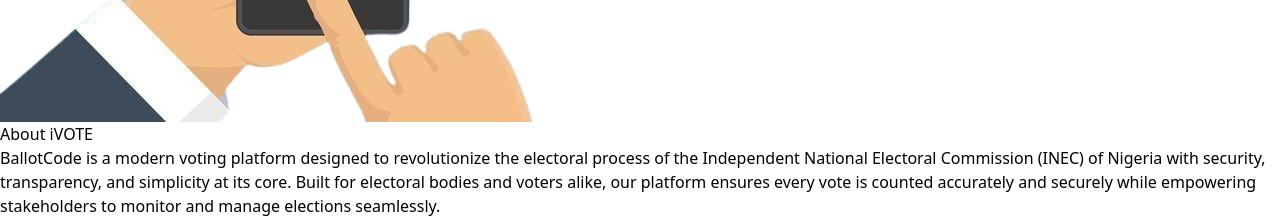
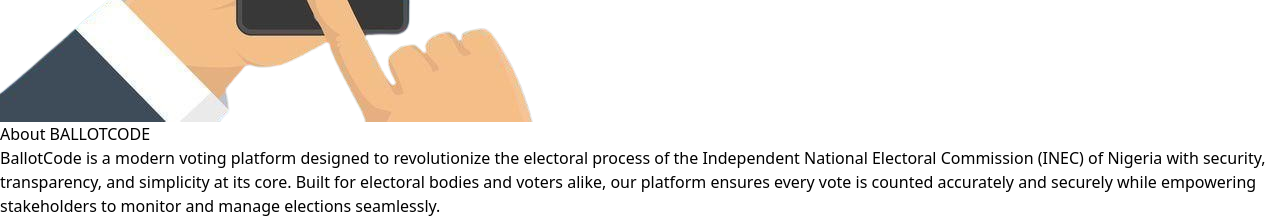
Before and after one commit to Goodlucketi/voting_app_frontend, a React (Vite) app: page / in a window 1280 px wide. Shown: the part 1180-1398 px from the top of the page. Built offline with nearby package versions, Linux system fonts and the light colour scheme.

Commit message:
overhaul

```diff
--- a/src/components/About.jsx
+++ b/src/components/About.jsx
@@ -19,7 +19,7 @@
                     </div>
                 </div>
                 <div className="about-text p-2 py-8">
-                    <h2 className="font-bold text-3xl text-green-700 mb-3">About iVOTE</h2>
+                    <h2 className="font-bold text-3xl text-green-700 mb-3">About BALLOTCODE</h2>
                     <p className="text-xl text-justify mb-10 md:mb-5">
                     BallotCode is a modern voting platform designed to revolutionize the electoral process of the Independent National Electoral Commission (INEC) of Nigeria with security, transparency, and simplicity at its core. Built for electoral bodies and voters alike, our platform ensures every vote is counted accurately and securely while empowering stakeholders to monitor and manage elections seamlessly.
                     </p>
```
